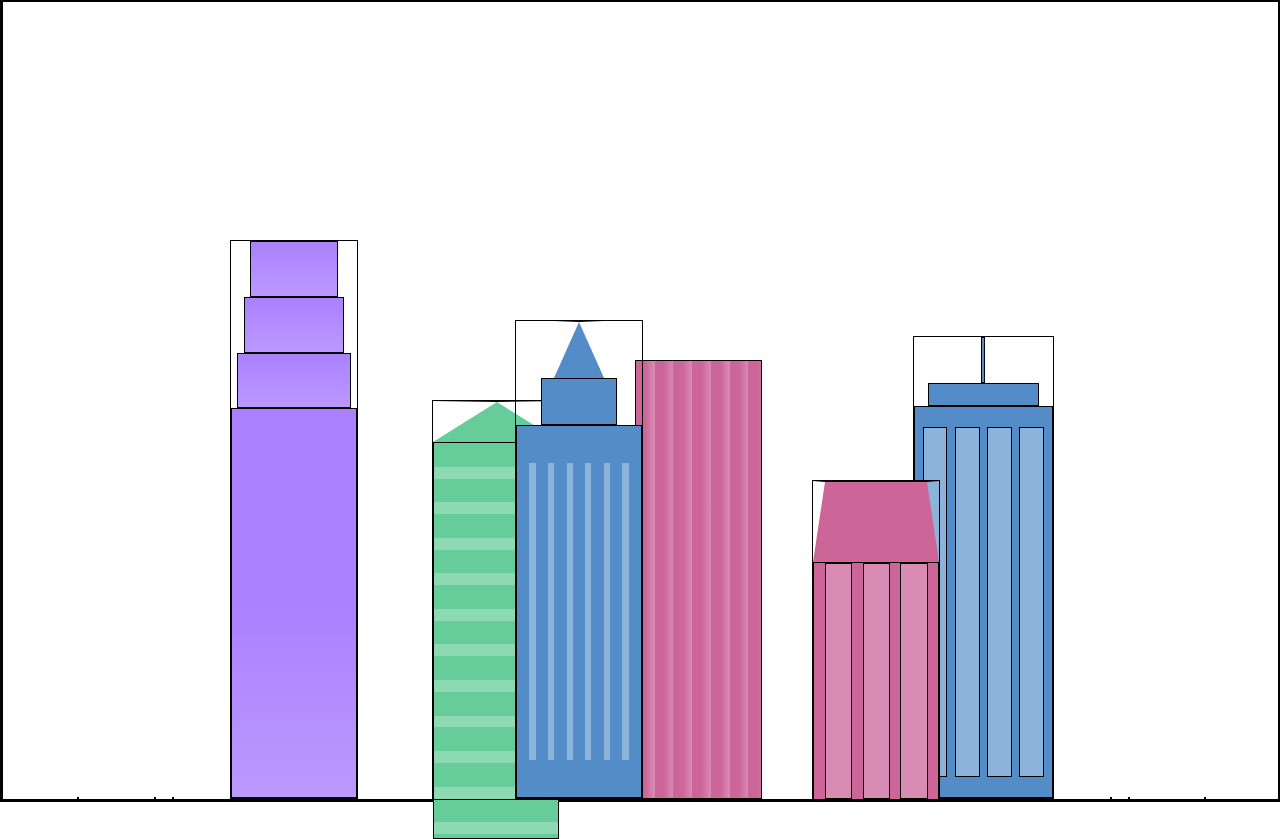
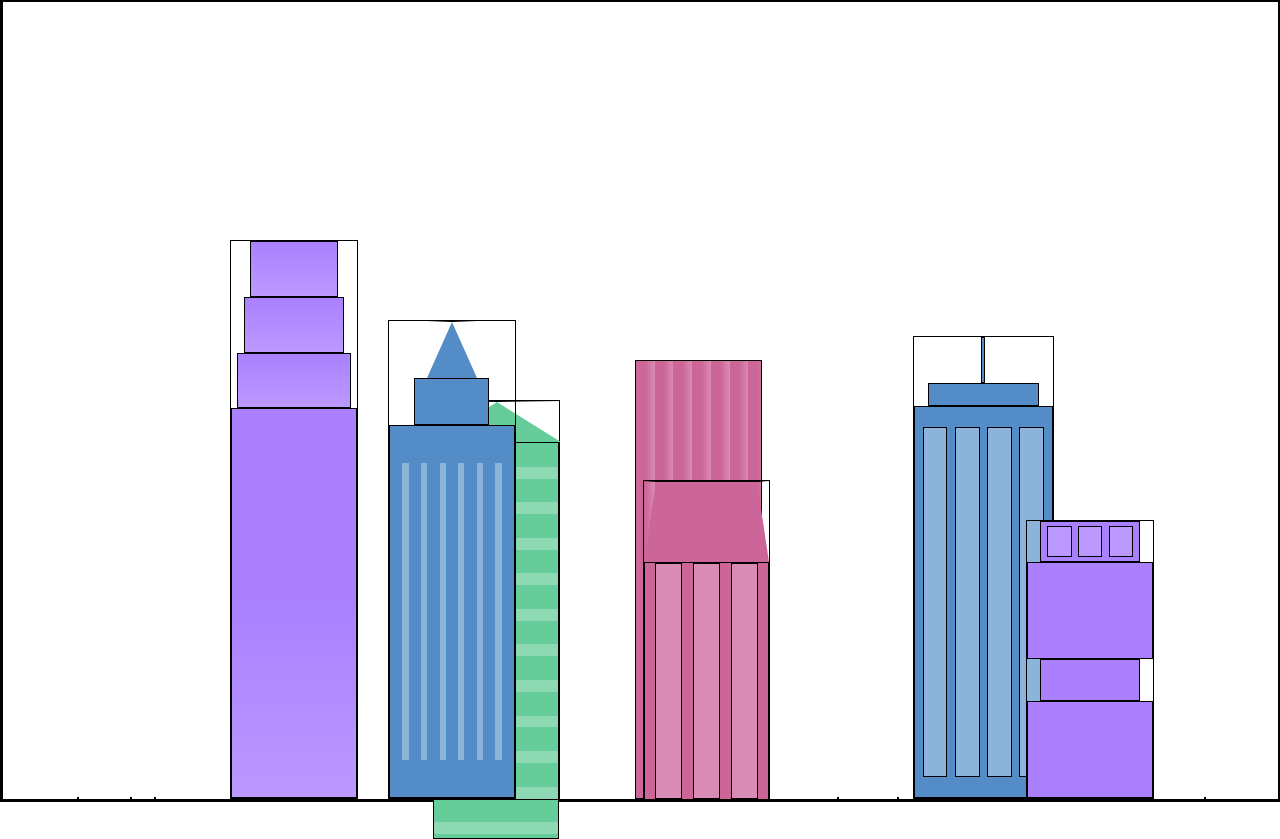
Before and after one commit to ConradPB/City-Skyline-Night-Blackout, a website: page index.html in a window 1280 px wide. Drawn offline with Linux system fonts and the light colour scheme.

Commit message:
city skyline 3rd foreground building

```diff
--- a/CSS/styles.css
+++ b/CSS/styles.css
@@ -199,3 +199,26 @@
     height: 100%;
     background-color: var(--window-color3);
   }
+
+  .fb3 {
+    width: 10%;
+    height: 35%;
+  }
+
+  .fb3a {
+    width: 80%;
+    height: 15%;
+    background-color: var(--building-color1);
+  }
+
+  .fb3b {
+    width: 100%;
+    height: 35%;
+    background-color: var(--building-color1);
+  }
+
+  .fb3-window {
+    width: 25%;
+    height: 80%;
+    background-color: var(--window-color1);
+  }
--- a/index.html
+++ b/index.html
@@ -53,6 +53,17 @@
         </div>
       </div>
       <div></div>
+      <div class="fb3 building-wrap">
+        <div class="fb3a window-wrap">
+          <div class="fb3-window"></div>
+          <div class="fb3-window"></div>
+          <div class="fb3-window"></div>
+        </div>
+        <div class="fb3b"></div>
+        <div class="fb3a"></div>
+        <div class="fb3b"></div>
+      </div>
 
+    </div>
   </body>
 </html>
```
